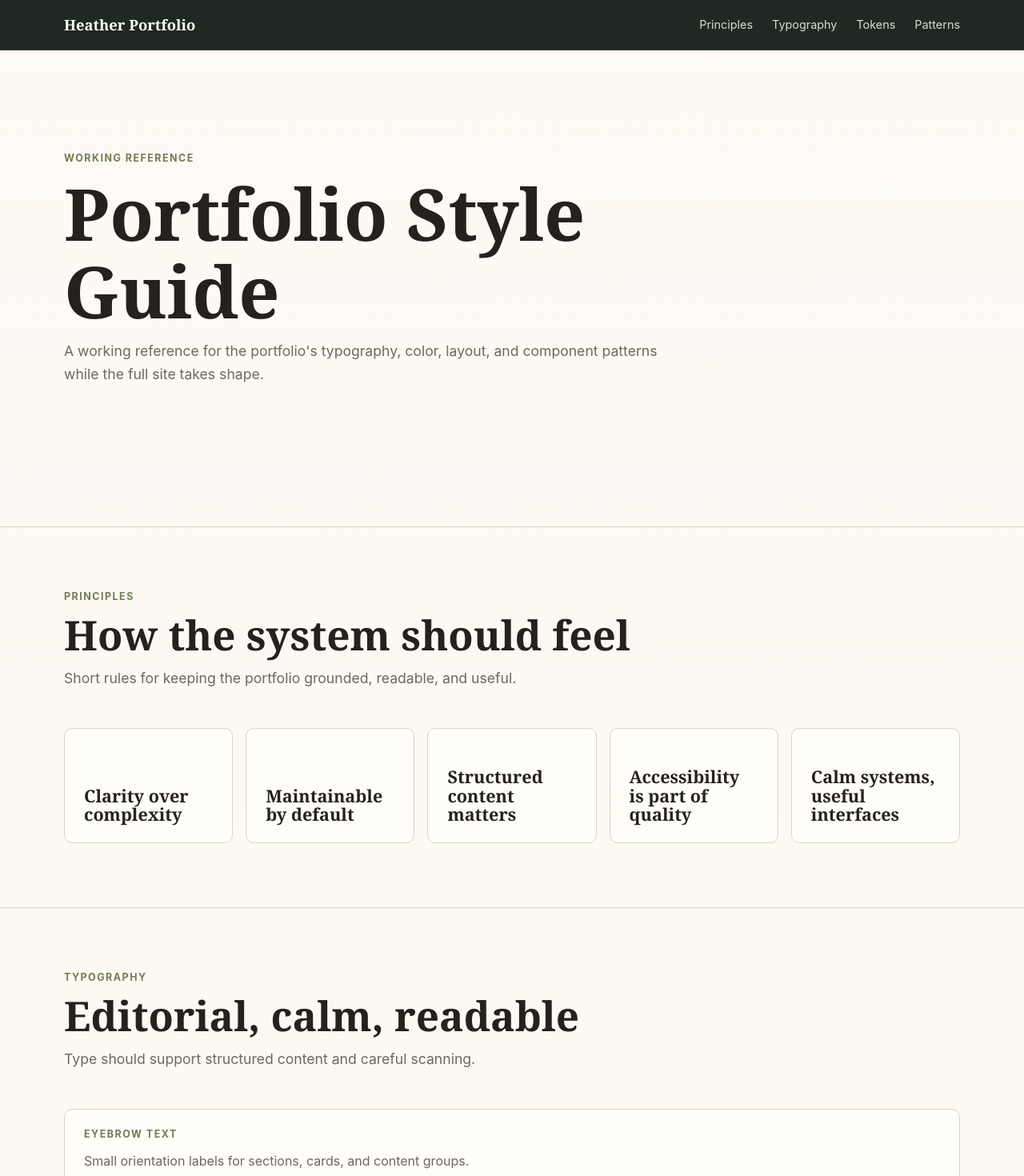
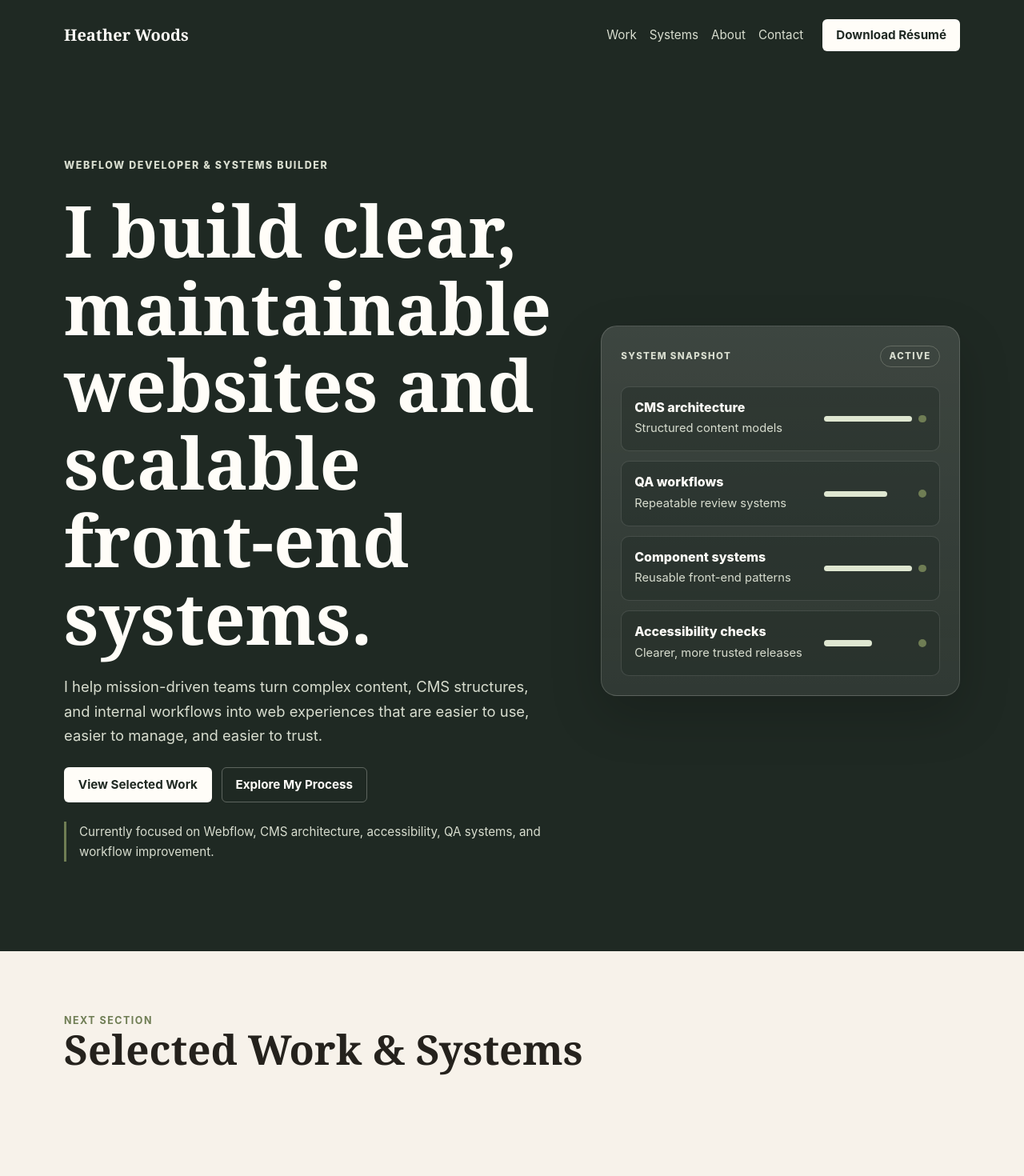
Before and after one commit to heatherwoods93/portfolio, a React (Vite) app: page / in a window 1280 px wide. Shown: the top 1470 px of the page at 80% size. Built offline with nearby package versions, Linux system fonts and the light colour scheme.

Commit message:
initial build of home page hero

```diff
--- a/src/App.jsx
+++ b/src/App.jsx
@@ -1,8 +1,14 @@
 import './App.css'
+import Home from './pages/Home.jsx'
 import StyleGuide from './pages/StyleGuide.jsx'
 
 function App() {
-  return <StyleGuide />
+  return (
+    <>
+      <Home />
+      <StyleGuide />
+    </>
+  )
 }
 
 export default App
--- /dev/null
+++ b/src/pages/Home.jsx
@@ -0,0 +1,109 @@
+const systemItems = [
+  {
+    label: 'CMS architecture',
+    detail: 'Structured content models',
+    strength: 'system-panel__bar--strong',
+  },
+  {
+    label: 'QA workflows',
+    detail: 'Repeatable review systems',
+    strength: 'system-panel__bar--medium',
+  },
+  {
+    label: 'Component systems',
+    detail: 'Reusable front-end patterns',
+    strength: 'system-panel__bar--strong',
+  },
+  {
+    label: 'Accessibility checks',
+    detail: 'Clearer, more trusted releases',
+    strength: 'system-panel__bar--short',
+  },
+]
+
+function Home() {
+  return (
+    <main className="page home">
+      <section className="hero section--dark" aria-labelledby="hero-title">
+        <header className="hero__header">
+          <a className="hero__brand" href="/">
+            Heather Woods
+          </a>
+          <nav className="hero__nav" aria-label="Primary navigation">
+            <a href="#work">Work</a>
+            <a href="#systems">Systems</a>
+            <a href="#about">About</a>
+            <a href="#contact">Contact</a>
+          </nav>
+          <a className="button button--light hero__resume" href="/resume.pdf">
+            Download Résumé
+          </a>
+        </header>
+
+        <div className="hero__inner">
+          <div className="hero__content">
+            <p className="hero__eyebrow">Webflow Developer &amp; Systems Builder</p>
+            <h1 className="hero__title" id="hero-title">
+              I build clear, maintainable websites and scalable front-end
+              systems.
+            </h1>
+            <p className="hero__text">
+              I help mission-driven teams turn complex content, CMS structures,
+              and internal workflows into web experiences that are easier to use,
+              easier to manage, and easier to trust.
+            </p>
+            <div className="hero__actions" aria-label="Hero actions">
+              <a className="button button--primary" href="#work">
+                View Selected Work
+              </a>
+              <a className="button button--secondary" href="#systems">
+                Explore My Process
+              </a>
+            </div>
+            <p className="hero__status">
+              Currently focused on Webflow, CMS architecture, accessibility, QA
+              systems, and workflow improvement.
+            </p>
+          </div>
+
+          <div className="hero__visual">
+            <article className="system-panel" aria-labelledby="system-panel-title">
+              <div className="system-panel__header">
+                <p className="system-panel__label" id="system-panel-title">
+                  System Snapshot
+                </p>
+                <span className="system-panel__status">Active</span>
+              </div>
+
+              <div className="system-panel__list">
+                {systemItems.map((item) => (
+                  <div className="system-panel__item" key={item.label}>
+                    <div>
+                      <h2>{item.label}</h2>
+                      <p>{item.detail}</p>
+                    </div>
+                    <div className="system-panel__signal" aria-hidden="true">
+                      <span className={`system-panel__bar ${item.strength}`} />
+                      <span className="system-panel__dot" />
+                    </div>
+                  </div>
+                ))}
+              </div>
+            </article>
+          </div>
+        </div>
+      </section>
+
+      <section className="section home__next" aria-labelledby="next-section-title">
+        <div className="section__inner">
+          <p className="section__eyebrow">Next Section</p>
+          <h2 className="section__title" id="next-section-title">
+            Selected Work &amp; Systems
+          </h2>
+        </div>
+      </section>
+    </main>
+  )
+}
+
+export default Home
--- a/src/styles/components.css
+++ b/src/styles/components.css
@@ -42,6 +42,31 @@
   border-color: var(--color-accent);
 }
 
+.section--dark .button--primary,
+.hero .button--primary {
+  color: var(--color-dark);
+  background: var(--color-surface);
+}
+
+.section--dark .button--primary:hover,
+.hero .button--primary:hover {
+  color: var(--color-dark);
+  background: var(--color-accent-soft);
+}
+
+.section--dark .button--secondary,
+.hero .button--secondary {
+  color: var(--color-surface);
+  border-color: rgb(255 253 248 / 0.28);
+  background: transparent;
+}
+
+.section--dark .button--secondary:hover,
+.hero .button--secondary:hover {
+  color: var(--color-surface);
+  border-color: var(--color-accent-soft);
+}
+
 .button--light {
   color: var(--color-dark);
   background: var(--color-surface);
@@ -57,6 +82,146 @@
   flex-wrap: wrap;
   gap: var(--space-sm);
   margin-top: var(--space-lg);
+}
+
+.hero__resume {
+  min-height: 2.5rem;
+  padding-inline: var(--space-md);
+}
+
+.hero__eyebrow {
+  color: var(--color-accent-soft);
+  font-size: 0.78rem;
+  font-weight: 800;
+  letter-spacing: 0.13em;
+  line-height: 1.2;
+  text-transform: uppercase;
+}
+
+.hero__title {
+  max-width: 12ch;
+  color: var(--color-surface);
+}
+
+.hero__text {
+  max-width: 43rem;
+  color: var(--color-dark-muted);
+  font-size: 1.15rem;
+}
+
+.hero__status {
+  max-width: 39rem;
+  border-left: 3px solid var(--color-accent);
+  padding-left: var(--space-md);
+  color: var(--color-dark-muted);
+  font-size: 0.95rem;
+}
+
+.system-panel {
+  border: 1px solid rgb(255 253 248 / 0.16);
+  border-radius: var(--radius-xl);
+  padding: var(--space-lg);
+  background:
+    linear-gradient(180deg, rgb(255 253 248 / 0.1), rgb(255 253 248 / 0.04)),
+    rgb(255 253 248 / 0.04);
+  box-shadow: 0 1.5rem 4rem rgb(0 0 0 / 0.18);
+}
+
+.system-panel__header {
+  display: flex;
+  flex-wrap: wrap;
+  gap: var(--space-sm);
+  align-items: center;
+  justify-content: space-between;
+  margin-bottom: var(--space-lg);
+}
+
+.system-panel__label,
+.system-panel__status {
+  font-size: 0.72rem;
+  font-weight: 800;
+  letter-spacing: 0.12em;
+  line-height: 1.2;
+  text-transform: uppercase;
+}
+
+.system-panel__label {
+  color: var(--color-accent-soft);
+}
+
+.system-panel__status {
+  border: 1px solid rgb(223 231 209 / 0.24);
+  border-radius: 999px;
+  padding: 0.35rem 0.65rem;
+  color: var(--color-dark-muted);
+}
+
+.system-panel__list {
+  display: grid;
+  gap: var(--space-sm);
+}
+
+.system-panel__item {
+  display: grid;
+  grid-template-columns: minmax(0, 1fr) 8rem;
+  gap: var(--space-md);
+  align-items: center;
+  border: 1px solid rgb(255 253 248 / 0.12);
+  border-radius: var(--radius-md);
+  padding: var(--space-md);
+  background: rgb(31 41 35 / 0.38);
+}
+
+.system-panel__item h2 {
+  color: var(--color-surface);
+  font-family: var(--font-body);
+  font-size: 1rem;
+  font-weight: 800;
+  line-height: 1.2;
+}
+
+.system-panel__item p {
+  margin-top: 0.25rem;
+  color: var(--color-dark-muted);
+  font-size: 0.92rem;
+}
+
+.system-panel__signal {
+  display: grid;
+  grid-template-columns: minmax(0, 1fr) 0.6rem;
+  gap: var(--space-xs);
+  align-items: center;
+}
+
+.system-panel__bar {
+  display: block;
+  height: 0.45rem;
+  border-radius: 999px;
+  background: var(--color-accent-soft);
+}
+
+.system-panel__bar--strong {
+  width: 100%;
+}
+
+.system-panel__bar--medium {
+  width: 72%;
+}
+
+.system-panel__bar--short {
+  width: 54%;
+}
+
+.system-panel__dot {
+  display: block;
+  width: 0.6rem;
+  aspect-ratio: 1;
+  border-radius: 999px;
+  background: var(--color-accent);
+}
+
+.home__next {
+  min-height: 18rem;
 }
 
 .card {
@@ -316,4 +481,12 @@
   .principle-card {
     min-height: auto;
   }
+
+  .system-panel__item {
+    grid-template-columns: 1fr;
+  }
+
+  .system-panel__signal {
+    max-width: 12rem;
+  }
 }
--- a/src/styles/layout.css
+++ b/src/styles/layout.css
@@ -1,5 +1,76 @@
 .page {
   min-height: 100vh;
+}
+
+.home {
+  background: var(--color-background);
+}
+
+.hero {
+  min-height: 100vh;
+  overflow: hidden;
+}
+
+.hero__header {
+  display: grid;
+  grid-template-columns: minmax(0, 1fr) auto auto;
+  gap: var(--space-lg);
+  align-items: center;
+  width: min(100% - 2rem, var(--container-main));
+  margin-inline: auto;
+  padding-block: var(--space-lg);
+}
+
+.hero__brand {
+  color: var(--color-surface);
+  font-family: var(--font-heading);
+  font-size: 1.25rem;
+  font-weight: 600;
+  line-height: 1;
+  text-decoration: none;
+}
+
+.hero__nav {
+  display: flex;
+  flex-wrap: wrap;
+  gap: var(--space-md);
+  align-items: center;
+}
+
+.hero__nav a {
+  color: var(--color-dark-muted);
+  font-size: 0.95rem;
+  text-decoration: none;
+}
+
+.hero__nav a:hover {
+  color: var(--color-surface);
+}
+
+.hero__inner {
+  display: grid;
+  grid-template-columns: minmax(0, 1.08fr) minmax(20rem, 0.82fr);
+  gap: var(--space-3xl);
+  align-items: center;
+  width: min(100% - 2rem, var(--container-main));
+  margin-inline: auto;
+  padding-block: clamp(4rem, 9vw, 7rem);
+}
+
+.hero__content {
+  display: grid;
+  gap: var(--space-lg);
+  max-width: 48rem;
+}
+
+.hero__actions {
+  display: flex;
+  flex-wrap: wrap;
+  gap: var(--space-sm);
+}
+
+.hero__visual {
+  min-width: 0;
 }
 
 .site-header {
@@ -146,6 +217,20 @@
   .token-grid {
     grid-template-columns: 1fr;
   }
+
+  .hero__header,
+  .hero__inner {
+    grid-template-columns: 1fr;
+  }
+
+  .hero__header {
+    gap: var(--space-md);
+  }
+
+  .hero__inner {
+    gap: var(--space-2xl);
+    padding-block: var(--space-2xl);
+  }
 }
 
 @media (min-width: 761px) and (max-width: 1040px) {
@@ -153,4 +238,12 @@
   .token-grid {
     grid-template-columns: repeat(2, minmax(0, 1fr));
   }
+
+  .hero__header {
+    grid-template-columns: 1fr;
+  }
+
+  .hero__inner {
+    grid-template-columns: 1fr;
+  }
 }
```
